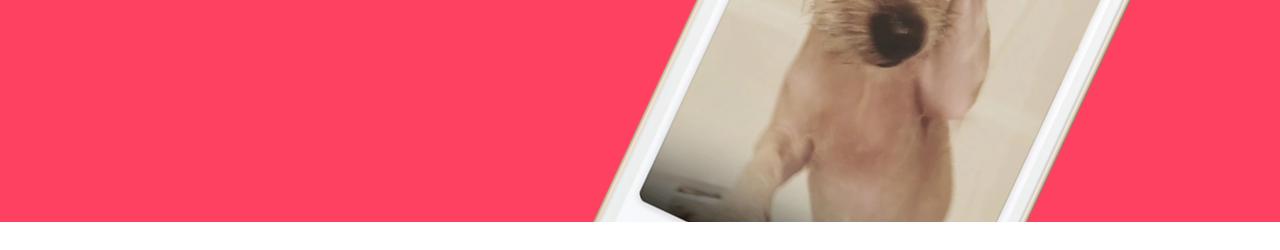
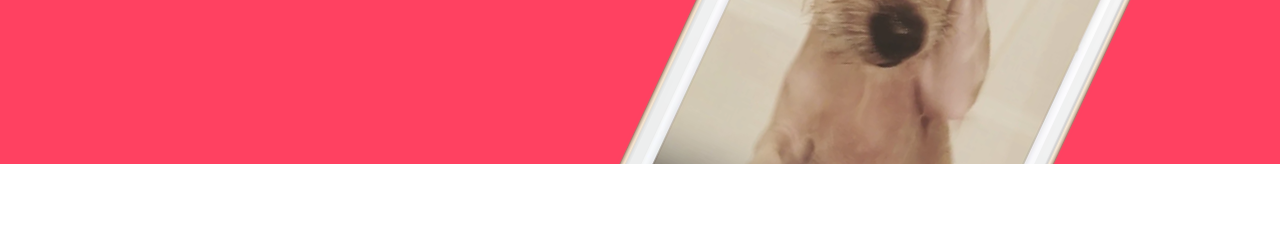
Before and after one commit to bluerenz123/bluerenz.github.io, a plain HTML site: page index.html in a window 1280 px wide. Shown: the part 538-788 px from the top of the page. Drawn offline with nearby package versions, Linux system fonts and the light colour scheme.

Commit message:
Update styles.css

```diff
--- a/css/styles.css
+++ b/css/styles.css
@@ -26,7 +26,6 @@ p {
   color: #fff;
   padding-bottom: 10%;
   overflow: hidden;
-  height: 95vh;
 }
 #features {
   padding: 7% 20%;
```
